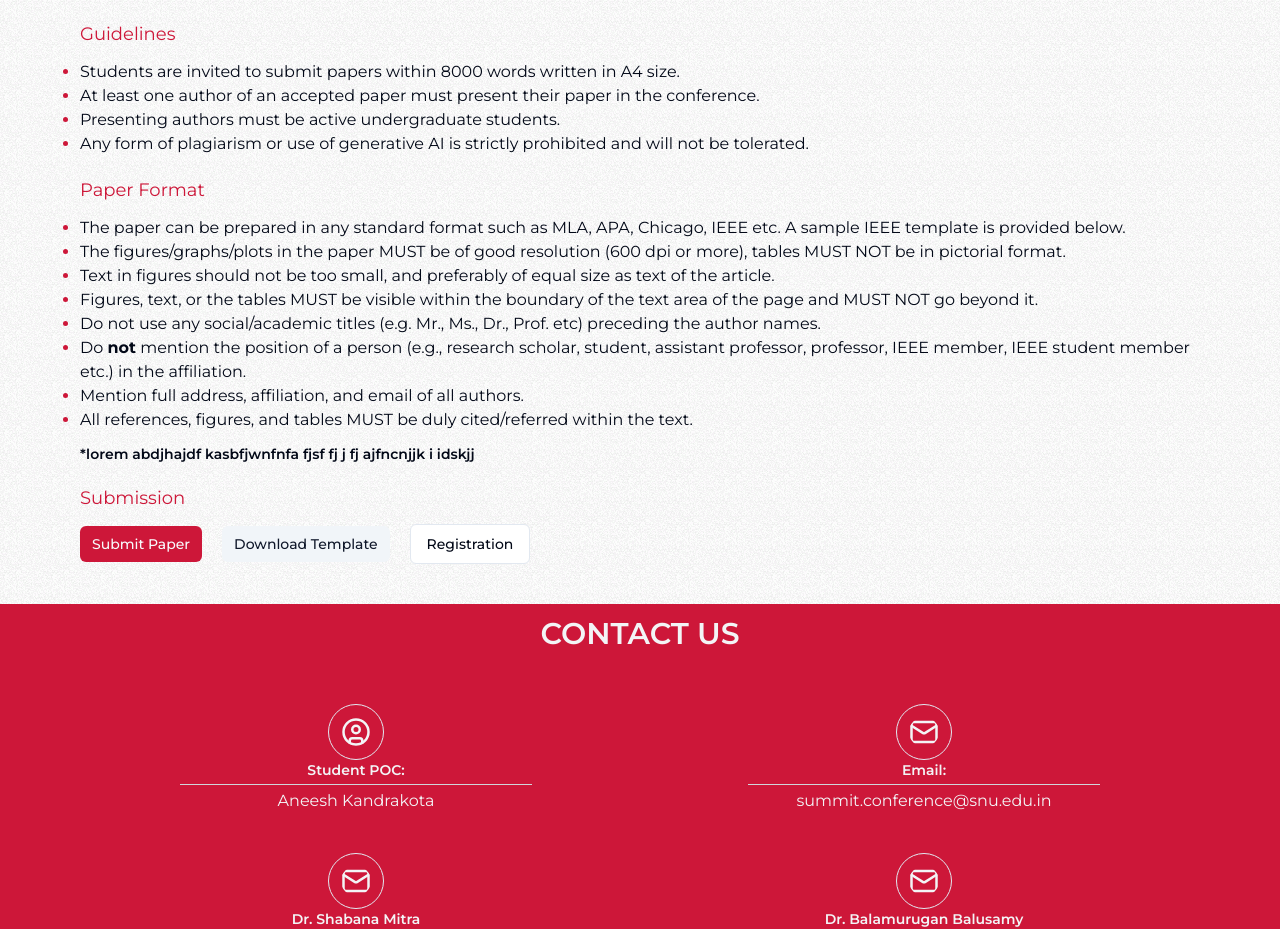
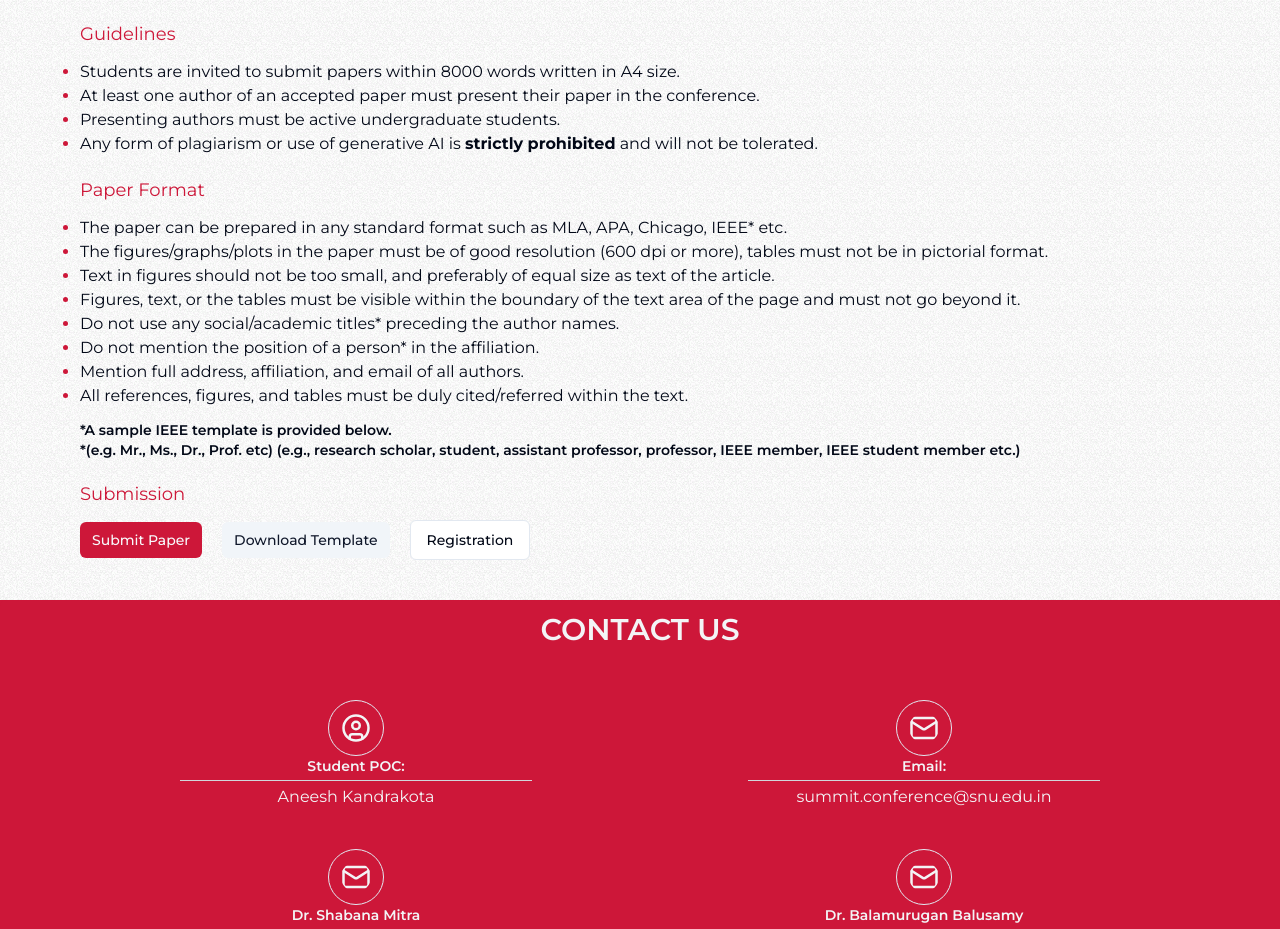
Before and after one commit to Narayana212/event-conf, a Next.js app: page /paper in a window 1280 px wide. Shown: the part 780-1709 px from the top of the page. Built offline with nearby package versions, Linux system fonts and the light colour scheme.

Commit message:
Update paper.js

```diff
--- a/content/paper.js
+++ b/content/paper.js
@@ -2,25 +2,25 @@ const conferenceGuidelines = [
     { id: 1, point: "Students are invited to submit papers within 8000 words written in A4 size." },
     { id: 2, point: "At least one author of an accepted paper must present their paper in the conference." },
     { id: 3, point: "Presenting authors must be active undergraduate students." },
-    { id: 4, point: "Any form of plagiarism or use of generative AI is strictly prohibited and will not be tolerated." },
+    { id: 4, point: "Any form of plagiarism or use of generative AI is <strong>strictly prohibited</strong> and will not be tolerated." },
   ];
 
 
 
   const eligibility = [
-    { id: 1, point: "The paper can be prepared in any standard format such as MLA, APA, Chicago, IEEE etc. A sample IEEE template is provided below." },
-    { id: 2, point: "The figures/graphs/plots in the paper MUST be of good resolution (600 dpi or more), tables MUST NOT be in pictorial format." },
+    { id: 1, point: "The paper can be prepared in any standard format such as MLA, APA, Chicago, IEEE* etc." },
+    { id: 2, point: "The figures/graphs/plots in the paper must be of good resolution (600 dpi or more), tables must not be in pictorial format." },
     { id: 3, point: "Text in figures should not be too small, and preferably of equal size as text of the article." },
-    { id: 4, point: "Figures, text, or the tables MUST be visible within the boundary of the text area of the page and MUST NOT go beyond it." },
-    { id: 5, point: "Do not use any social/academic titles (e.g. Mr., Ms., Dr., Prof. etc) preceding the author names." },
-    { id: 6, point: "Do <strong>not</strong> mention the position of a person (e.g., research scholar, student, assistant professor, professor, IEEE member, IEEE student member etc.) in the affiliation." },
+    { id: 4, point: "Figures, text, or the tables must be visible within the boundary of the text area of the page and must not go beyond it." },
+    { id: 5, point: "Do not use any social/academic titles*  preceding the author names." },
+    { id: 6, point: "Do not mention the position of a person* in the affiliation." },
     { id: 7, point: "Mention full address, affiliation, and email of all authors." },
-    { id: 8, point: "All references, figures, and tables MUST be duly cited/referred within the text." },
+    { id: 8, point: "All references, figures, and tables must be duly cited/referred within the text." },
   ];
 
 
 
- const imp="*lorem abdjhajdf kasbfjwnfnfa  fjsf fj j fj ajfncnjjk i idskjj "
+ const imp="*A sample IEEE template is provided below.<br>*(e.g. Mr., Ms., Dr., Prof. etc)\n(e.g., research scholar, student, assistant professor, professor, IEEE member, IEEE student member etc.)"
 
 
   // Exporting the arrays
```
